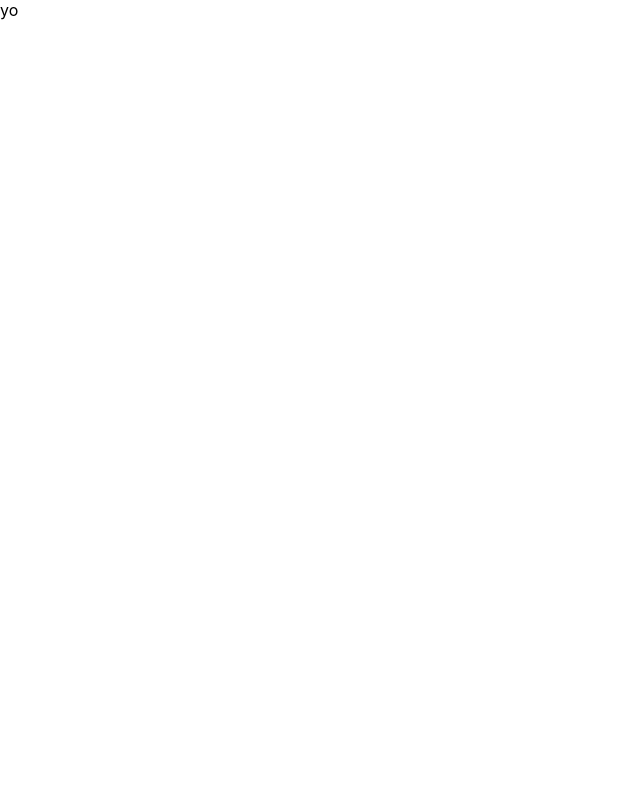
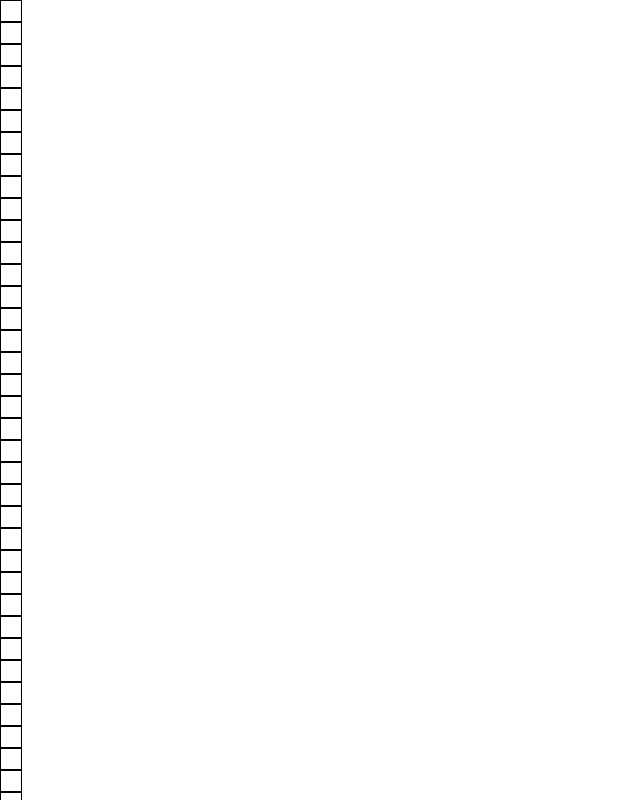
Before and after one commit to SammRosenthal/mini-react-projects, a React (Create React App) app in the folder game-of-life/: page / in a window 1280 px wide. Shown: the top 800 px of the page, without its empty margins (0-640 px from the left). Built offline with nearby package versions, Linux system fonts and the light colour scheme.

Commit message:
boxes rendering on screen now

```diff
--- a/game-of-life/src/App.tsx
+++ b/game-of-life/src/App.tsx
@@ -1,19 +1,15 @@
 import React, { useState } from "react";
+import Board from "./components/board/board";
 
 const numRows = 50;
 const numCols = 50;
 
 function App() {
-  const [grid, setGrid] = useState(() => {
-    const rows = [];
-    for (let i = 0; i < numRows; i++) {
-      rows.push(Array.from(Array(numCols), () => 0));
-    }
-
-    return rows;
-  });
-
-  return <div className="App">yo</div>;
+  return (
+    <div className="App">
+      <Board />
+    </div>
+  );
 }
 
 export default App;
--- a/game-of-life/src/components/board/board.tsx
+++ b/game-of-life/src/components/board/board.tsx
@@ -1,16 +1,25 @@
 import React, { useState } from "react";
-import Cell from "./cell/cell.tsx";
+import Cell from "./cell/cell";
 
 const numRows = 50;
 const numCols = 50;
 
 function Board() {
-    const [board: Cell[][], makeBoard: function] = useState(() => {
+  const [board, makeBoard] = useState(() => {
     const rows = [];
     for (let i = 0; i < numRows; i++) {
       rows.push(Array.from(Array(numCols), () => <Cell />));
     }
+    return rows;
   });
 
-  return <div>{board.map((i: Cell) => i)}</div>;
+  return (
+    <div>
+      {board.map((v) => (
+        <>{v}</>
+      ))}
+    </div>
+  );
 }
+
+export default Board;
```
